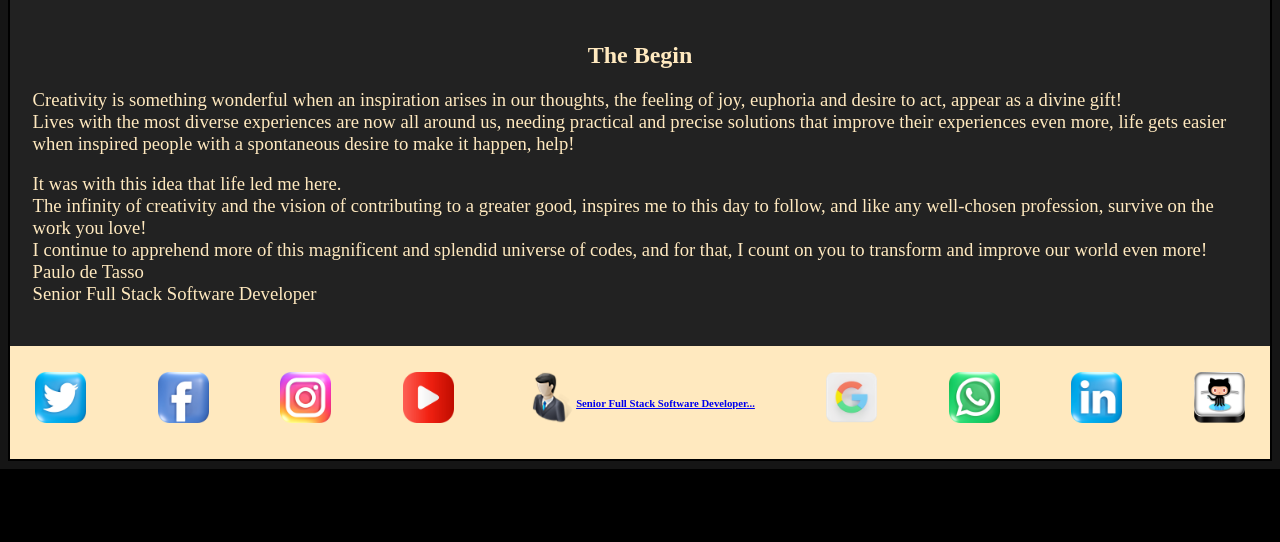
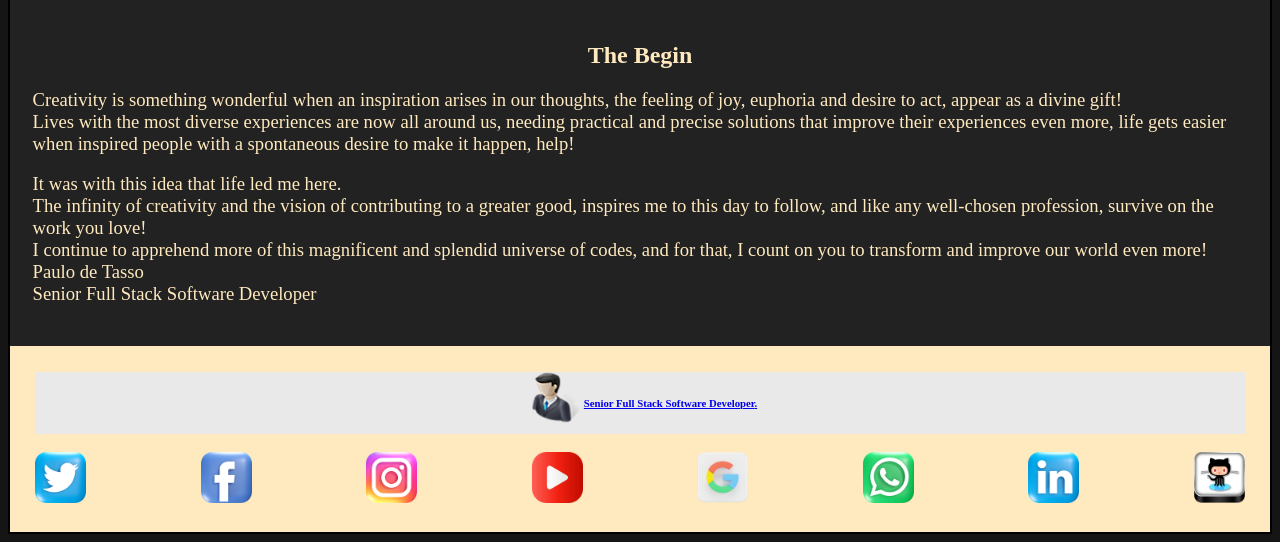
Before and after one commit to PauloDeTasso/projetos, a PHP site: page /docs/Home.html in a window 1280 px wide. Shown: the part 785-1327 px from the top of the page. Before the commit the page ends 1254 px from the top, so only its background shows below. Run offline with PHP 8.4, Linux system fonts and the light colour scheme.

Commit message:
24-12-2021 - 1508

```diff
--- a/docs/Home.html
+++ b/docs/Home.html
@@ -168,6 +168,18 @@
 
         </nav>
 
+        <section class="secaoRodapePrincipalIcones">
+
+            <a href=""><img src="../icones/800x600/usuario.png" alt="Icone de usuário" width="61px" height="51px"></a>
+
+            <a href="https://www.google.com/search?q=Senior Full Stack Software Developer" target="_blank">
+                <h6>
+                    Senior Full Stack Software Developer<a href="../docs/TLOD.html" target="_blank">.</a>
+                </h6>
+            </a>
+
+        </section> <br>
+
         <section class="secaoRodapePrincipal">
 
             <a href="https://twitter.com/tassodjhalls">
@@ -187,18 +199,6 @@
                 <img src="../icones/LOGOS/REDES SOCIAIS/youtube.png" alt="Logo Youtube" width="51px" height="51px">
             </a>
 
-            <section class="secaoRodapePrincipalIcones">
-
-                <a href="../docs/contato.html"><img src="../icones/800x600/usuario.png" alt="Icone de usuário"
-                        width="51px" height="51px"></a>
-
-                <a href="https://www.google.com/search?q=Senior Full Stack Software Developer" target="_blank">
-                    <h6>
-                        Senior Full Stack Software Developer<a href="../docs/TLOD.html" target="_blank">...</a>
-                    </h6>
-                </a>
-
-            </section>
 
             <a href=mailto:suportedeatedimentos@gmail.com>
                 <img src="../icones/LOGOS/REDES SOCIAIS/gmail.png" alt="Logo Gmail" width="51px" height="51px">
--- a/estilos/estilo_home.css
+++ b/estilos/estilo_home.css
@@ -183,8 +183,9 @@ footer
     display: flex;
     flex-direction: row;
     justify-content: center;
-    width: auto;
+    width: 100%;
     height: auto;
+    background-color: rgb(233, 233, 233);
 }
 
 .iframeHome
```
